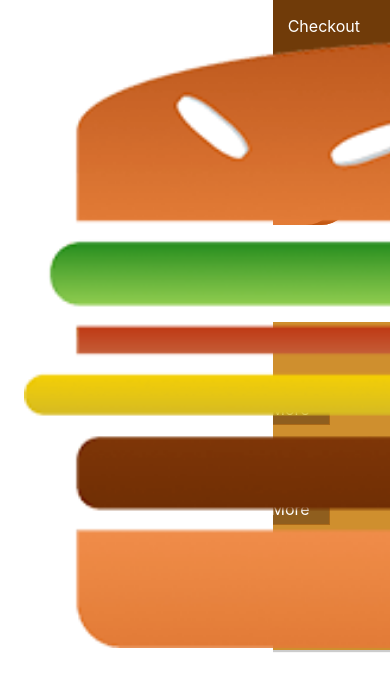
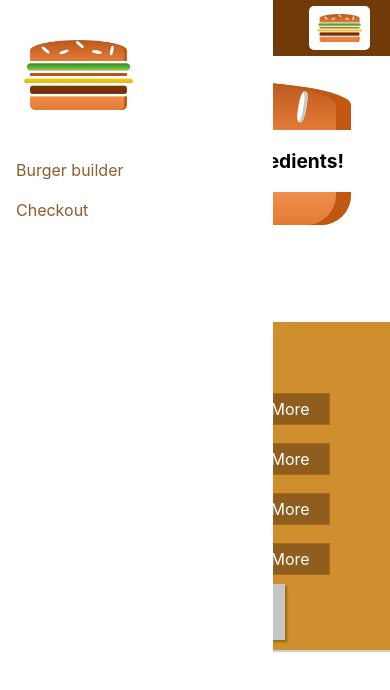
Before and after one commit to IiroNiemi/BurgerApp, a React app: page / in a window 390 px wide. Shown: the top 690 px of the page. Built offline with nearby package versions, Linux system fonts and the light colour scheme.

Commit message:
175. & 176. Responsive adjustments

```diff
--- a/src/components/Logo/Logo.js
+++ b/src/components/Logo/Logo.js
@@ -4,7 +4,7 @@
 
 const Logo = (props) => (
 	<div className={classes.Logo} >
-		<img src={burgerLogo} alt="burger"  />
+		<img src={burgerLogo} alt="burger" style={{height: props.height}}  />
 	</div>
 
 );
--- a/src/components/Logo/Logo.module.css
+++ b/src/components/Logo/Logo.module.css
@@ -1,7 +1,7 @@
 .Logo{
 	background-color: white;
 	padding: 8px;
-	height: 80%;
+	height: 100%;
 	box-sizing: border-box;
 	border-radius: 5px;
 }
--- a/src/components/Navigation/NavigationItems/NavigationItem/NavigationItem.module.css
+++ b/src/components/Navigation/NavigationItems/NavigationItem/NavigationItem.module.css
@@ -1,19 +1,38 @@
+.NavigationItem {
+	margin: 10px 0;
+	box-sizing: border-box;
+	display: block;
+	width: 100%;
+}
+
+.NavigationItem a {
+	color:#8F5C2C;
+	text-decoration: none;
+	width: 100%;
+	box-sizing: border-box;
+	display: block;
+}
+
+.NavigationItem a:hover,
+.NavigationItem a:active,
+.NavigationItem a:active {
+	color: #40A4C8;
+}
+
+@media (min-width: 500px) {
 	.NavigationItem {
 		margin: 0;
-	box-sizing: border-box;
 		display: flex;
 		height: 100%;
+		width: auto;
 		align-items: center;
 	}
 
 	.NavigationItem a {
 		color: white;
-	text-decoration: none;
 		height: 100%;
 		padding: 16px 10px;
 		border-bottom: 4px solid transparent;
-	box-sizing: border-box;
-	display: block;
 	}
 
 	.NavigationItem a:hover,
@@ -23,3 +42,4 @@
 		border-bottom: 4px solid #40A4C8;
 		color: white;
 	}
+}
--- a/src/components/Navigation/NavigationItems/NavigationItems.module.css
+++ b/src/components/Navigation/NavigationItems/NavigationItems.module.css
@@ -3,6 +3,13 @@
 	padding: 0;
 	list-style: none;
 	display: flex;
+	flex-flow: column;
 	align-items: center;
 	height: 100%;
 }
+
+@media (min-width: 500px) {
+	.NavigationItems{
+		flex-flow: row;
+	}
+}
--- a/src/components/Navigation/SideDrawer/SideDrawer.js
+++ b/src/components/Navigation/SideDrawer/SideDrawer.js
@@ -11,7 +11,9 @@
 
 	return (
 		<div className={classes.SideDrawer}>
-			<Logo />
+			<div className={classes.Logo}>
+				<Logo  />
+			</div>
 			<nav>
 				<NavigationItems />
 			</nav>
--- a/src/components/Navigation/SideDrawer/SideDrawer.module.css
+++ b/src/components/Navigation/SideDrawer/SideDrawer.module.css
@@ -25,3 +25,8 @@
 .Close {
 	transform: translateX(-100%);
 }
+
+.Logo {
+	height: 11%;
+	margin-bottom: 32px;
+}
--- a/src/components/Navigation/Toolbar/Toolbar.js
+++ b/src/components/Navigation/Toolbar/Toolbar.js
@@ -7,8 +7,10 @@
 const Toolbar = (props) => (
 	<header className={classes.Toolbar}>
 		<div>MENU</div>
+		<div className={classes.Logo}>
 			<Logo />
-		<nav>
+		</div>
+		<nav className={classes.DesktopOnly}>
 			<NavigationItems />
 		</nav>
 	</header>
--- a/src/components/Navigation/Toolbar/Toolbar.module.css
+++ b/src/components/Navigation/Toolbar/Toolbar.module.css
@@ -16,3 +16,13 @@
 .Toolbar nav {
 	height: 100%;
 }
+
+.Logo{
+	height: 80%;
+}
+
+@media (max-width: 499px) {
+	.DesktopOnly {
+		display: none;
+	}
+}
```
Lines whose indentation alone changed are shown as unchanged.
